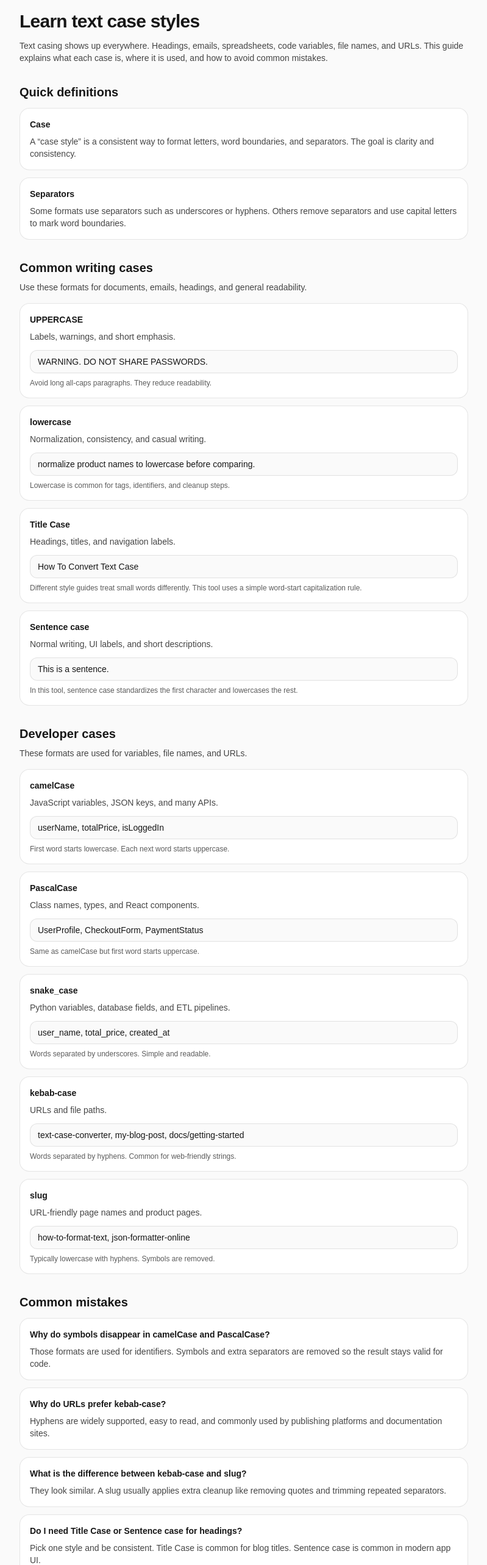
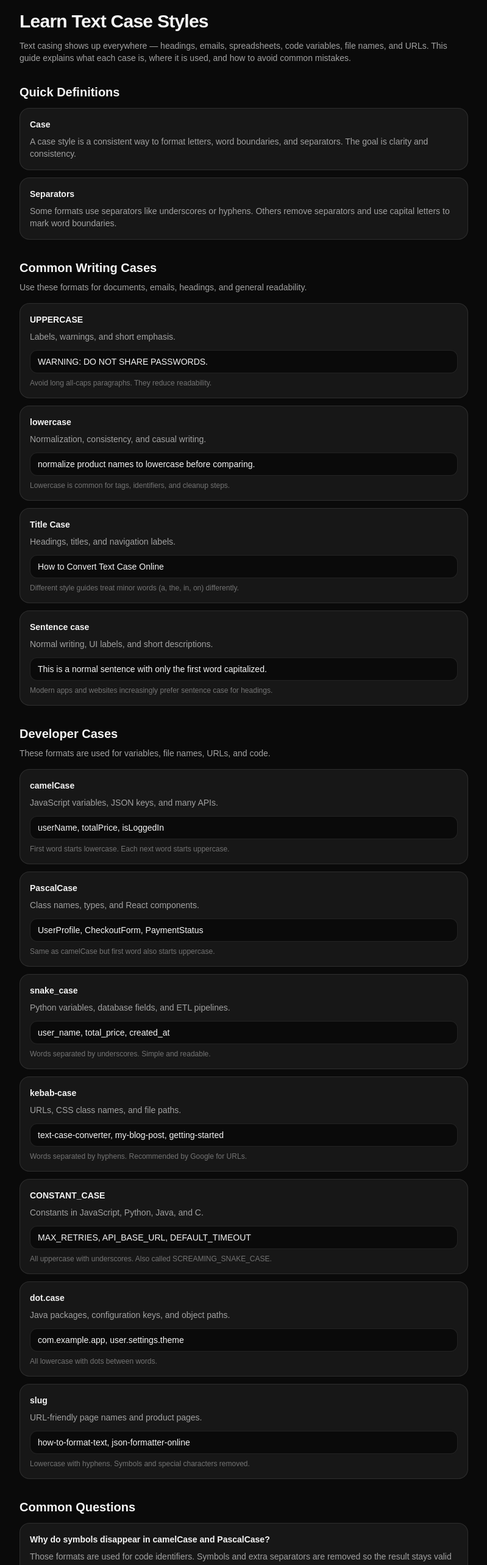
Before and after one commit to raiderj77/text-converter, a Next.js app: page /learn in a window 1280 px wide. Shown: the part 80-2646 px from the top of the page at 61% size, without its empty margins (240-1039 px from the left). Built offline with nearby package versions, Linux system fonts and the light colour scheme.

Commit message:
feat: add ad slots to blog index, blog posts, and learn page

```diff
--- a/app/blog/page.tsx
+++ b/app/blog/page.tsx
@@ -1,50 +1,50 @@
 import Link from "next/link";
+import type { Metadata } from "next";
 import { posts } from "@/lib/blog";
+import { getLiveTools, buildUrl } from "@/lib/config";
+import { BreadcrumbSchema } from "@/components/seo/schema";
+import { AdSlot } from "@/components/ui/ad-slot";
 
-export const metadata = {
-  title: "Blog | Text Case Converter",
+const pageUrl = buildUrl("/blog");
+
+export const metadata: Metadata = {
+  title: "Text Case Guides & Blog",
   description:
-    "Short, practical guides for uppercase, lowercase, Title Case, sentence case, camelCase, snake_case, kebab-case, and URL slugs.",
+    "Practical guides for uppercase, lowercase, Title Case, camelCase, snake_case, kebab-case, URL slugs, and more. Learn when to use each format with examples.",
+  alternates: { canonical: pageUrl },
+  openGraph: {
+    title: "Text Case Guides & Blog | FlipMyCase",
+    description:
+      "Practical guides for every text case format. Learn when to use each with examples.",
+    url: pageUrl,
+    type: "website",
+  },
 };
-
-function cx(...parts: Array<string | false | null | undefined>) {
-  return parts.filter(Boolean).join(" ");
-}
 
 export default function BlogIndex() {
   const items = posts.slice().sort((a, b) => a.title.localeCompare(b.title));
+  const tools = getLiveTools();
 
   return (
-    <main className="min-h-screen bg-neutral-950 text-neutral-100 pb-24">
+    <>
+      <BreadcrumbSchema
+        items={[
+          { name: "Home", href: "/" },
+          { name: "Blog", href: "/blog" },
+        ]}
+      />
+
       <div className="mx-auto max-w-6xl px-4 py-8">
-        <div className="flex items-start justify-between gap-4">
-          <div>
         <h1 className="text-2xl sm:text-3xl font-bold tracking-tight">
           Text Case Guides
         </h1>
-            <p className="mt-2 text-sm text-neutral-300">
-              Fast answers, examples, and naming rules. Built to help you pick the right case style
-              in seconds.
+        <p className="mt-2 text-sm text-neutral-400">
+          Practical guides for every text format. Learn when to use uppercase, Title Case,
+          camelCase, snake_case, and more — with real examples and best practices.
         </p>
-          </div>
 
-          <div className="flex items-center gap-2">
-            <Link
-              href="/"
-              className="rounded-xl px-3 py-2 text-sm border border-white/10 hover:bg-white/10"
-            >
-              Open tool
-            </Link>
-            <Link
-              href="/learn"
-              className="rounded-xl px-3 py-2 text-sm border border-white/10 hover:bg-white/10"
-            >
-              Learn
-            </Link>
-          </div>
-        </div>
-
-        <div className="mt-6 rounded-2xl border border-white/10 bg-neutral-900 p-4">
+        {/* Featured guides */}
+        <div className="mt-6">
           <div className="text-xs uppercase tracking-wide text-neutral-400">
             Start here
           </div>
@@ -53,63 +53,60 @@ export default function BlogIndex() {
               <Link
                 key={p.slug}
                 href={`/blog/${p.slug}`}
-                className="rounded-2xl border border-white/10 bg-neutral-950 p-4 hover:bg-white/5"
+                className="rounded-2xl border border-white/10 bg-neutral-900 p-4 hover:bg-white/5 transition-colors"
               >
                 <div className="text-sm font-semibold">{p.title}</div>
-                <div className="mt-2 text-sm text-neutral-300">{p.description}</div>
-                <div className="mt-3 text-xs text-neutral-400">Read guide</div>
+                <div className="mt-2 text-sm text-neutral-400">{p.description}</div>
+                <div className="mt-3 text-xs text-neutral-500">Read guide →</div>
               </Link>
             ))}
           </div>
         </div>
 
-        <div className="mt-8">
+        <AdSlot slot="after-tool" page="blog" />
+
+        {/* All guides */}
+        <div className="mt-6">
           <div className="text-xs uppercase tracking-wide text-neutral-400">
             All guides
           </div>
-
           <div className="mt-2 grid grid-cols-1 md:grid-cols-2 gap-2">
             {items.map((p) => (
               <Link
                 key={p.slug}
                 href={`/blog/${p.slug}`}
-                className={cx(
-                  "rounded-2xl border border-white/10 bg-neutral-900 p-4 hover:bg-white/5"
-                )}
+                className="rounded-2xl border border-white/10 bg-neutral-900 p-4 hover:bg-white/5 transition-colors"
               >
                 <div className="text-sm font-semibold">{p.title}</div>
-                <div className="mt-2 text-sm text-neutral-300">{p.description}</div>
-                <div className="mt-3 flex items-center justify-between">
-                  <span className="text-xs text-neutral-400">Read</span>
-                  <span className="text-xs text-neutral-400">/blog/{p.slug}</span>
-                </div>
+                <div className="mt-2 text-sm text-neutral-400">{p.description}</div>
               </Link>
             ))}
           </div>
         </div>
 
-        <div className="mt-10 rounded-2xl border border-white/10 bg-neutral-900 p-5">
-          <div className="text-sm font-semibold">Keep reading</div>
-          <p className="mt-2 text-sm text-neutral-300">
-            Open a guide, then use the tool. Each guide links to related pages so people move
-            through the site.
+        <AdSlot slot="mid-content" page="blog" />
+
+        {/* Tools cross-links */}
+        <section className="mt-10">
+          <h2 className="text-lg sm:text-xl font-semibold">Free Text Tools</h2>
+          <p className="mt-2 text-sm text-neutral-400">
+            Read the guides, then use the tools. All free, no signup, runs in your browser.
           </p>
           <div className="mt-4 flex flex-wrap gap-2">
+            {tools.map((t) => (
               <Link
-              href="/"
-              className="rounded-xl border border-white/10 px-3 py-2 text-sm hover:bg-white/10"
+                key={t.slug}
+                href={t.slug === "" ? "/" : `/${t.slug}`}
+                className="rounded-xl border border-white/10 px-3 py-2 text-sm hover:bg-white/5 transition-colors"
               >
-              Use the converter
+                {t.emoji} {t.name}
               </Link>
-            <Link
-              href="/learn"
-              className="rounded-xl border border-white/10 px-3 py-2 text-sm hover:bg-white/10"
-            >
-              Learn the formats
-            </Link>
+            ))}
           </div>
+        </section>
+
+        <AdSlot slot="before-footer" page="blog" />
       </div>
-      </div>
-    </main>
+    </>
   );
 }
--- a/app/learn/page.tsx
+++ b/app/learn/page.tsx
@@ -1,73 +1,120 @@
-export const metadata = {
-  title: "Learn Text Case Styles",
+import Link from "next/link";
+import type { Metadata } from "next";
+import { getLiveTools, buildUrl } from "@/lib/config";
+import { BreadcrumbSchema, FaqSchema } from "@/components/seo/schema";
+import { AdSlot } from "@/components/ui/ad-slot";
+
+const pageUrl = buildUrl("/learn");
+
+export const metadata: Metadata = {
+  title: "Learn Text Case Styles — When to Use Each Format",
   description:
     "Clear examples and use cases for uppercase, lowercase, Title Case, Sentence case, camelCase, PascalCase, snake_case, kebab-case, and URL slugs.",
+  alternates: { canonical: pageUrl },
+  openGraph: {
+    title: "Learn Text Case Styles | FlipMyCase",
+    description:
+      "Clear examples and use cases for every text case format. From writing to code.",
+    url: pageUrl,
+    type: "website",
+  },
 };
+
+const faqItems = [
+  {
+    question: "Why do symbols disappear in camelCase and PascalCase?",
+    answer:
+      "Those formats are used for code identifiers. Symbols and extra separators are removed so the result stays valid for variables, classes, and functions.",
+  },
+  {
+    question: "Why do URLs prefer kebab-case?",
+    answer:
+      "Hyphens are widely supported, easy to read, and recommended by Google for URL structure. They also work well in file names across all operating systems.",
+  },
+  {
+    question: "What is the difference between kebab-case and a slug?",
+    answer:
+      "They look similar. A slug applies extra cleanup like removing quotes, special characters, and trimming repeated separators to produce a clean URL-safe string.",
+  },
+  {
+    question: "Should I use Title Case or Sentence case for headings?",
+    answer:
+      "Pick one style and be consistent. Title Case is traditional for blog titles and book chapters. Sentence case is common in modern app interfaces and is easier to read.",
+  },
+];
 
 function Ex(props: { label: string; useFor: string; example: string; notes?: string }) {
   return (
-    <div className="rounded-2xl border border-black/10 dark:border-white/10 bg-white dark:bg-neutral-900 p-4">
+    <div className="rounded-2xl border border-white/10 bg-neutral-900 p-4">
       <div className="text-sm font-semibold">{props.label}</div>
-      <div className="mt-2 text-sm opacity-80">{props.useFor}</div>
-      <div className="mt-3 rounded-xl border border-black/10 dark:border-white/10 bg-neutral-50 dark:bg-neutral-950 px-3 py-2 text-sm break-words">
+      <div className="mt-2 text-sm text-neutral-400">{props.useFor}</div>
+      <div className="mt-3 rounded-xl border border-white/10 bg-neutral-950 px-3 py-2 text-sm font-mono break-words">
         {props.example}
       </div>
       {props.notes ? (
-        <div className="mt-2 text-xs opacity-70">{props.notes}</div>
+        <div className="mt-2 text-xs text-neutral-500">{props.notes}</div>
       ) : null}
     </div>
   );
 }
 
-function MiniFaq(props: { q: string; a: string }) {
+export default function LearnPage() {
+  const tools = getLiveTools();
+
   return (
-    <div className="rounded-2xl border border-black/10 dark:border-white/10 bg-white dark:bg-neutral-900 p-4">
-      <div className="text-sm font-semibold">{props.q}</div>
-      <div className="mt-2 text-sm opacity-80">{props.a}</div>
-    </div>
-  );
-}
+    <>
+      <BreadcrumbSchema
+        items={[
+          { name: "Home", href: "/" },
+          { name: "Learn", href: "/learn" },
+        ]}
+      />
+      <FaqSchema items={faqItems} />
 
-export default function LearnPage() {
-  return (
-    <main className="min-h-screen bg-neutral-50 text-neutral-900 dark:bg-neutral-950 dark:text-neutral-100">
       <div className="mx-auto max-w-3xl px-4 py-10">
-        <h1 className="text-3xl font-bold tracking-tight">Learn text case styles</h1>
-
-        <p className="mt-3 text-sm opacity-80">
-          Text casing shows up everywhere. Headings, emails, spreadsheets, code variables, file names, and URLs.
-          This guide explains what each case is, where it is used, and how to avoid common mistakes.
+        <h1 className="text-2xl sm:text-3xl font-bold tracking-tight">
+          Learn Text Case Styles
+        </h1>
+        <p className="mt-3 text-sm text-neutral-400">
+          Text casing shows up everywhere — headings, emails, spreadsheets, code variables,
+          file names, and URLs. This guide explains what each case is, where it is used, and
+          how to avoid common mistakes.
         </p>
 
+        {/* Quick definitions */}
         <section className="mt-8">
-          <h2 className="text-xl font-semibold">Quick definitions</h2>
+          <h2 className="text-xl font-semibold">Quick Definitions</h2>
           <div className="mt-3 grid gap-3">
-            <div className="rounded-2xl border border-black/10 dark:border-white/10 bg-white dark:bg-neutral-900 p-4">
+            <div className="rounded-2xl border border-white/10 bg-neutral-900 p-4">
               <div className="text-sm font-semibold">Case</div>
-              <p className="mt-2 text-sm opacity-80">
-                A “case style” is a consistent way to format letters, word boundaries, and separators. The goal is clarity and consistency.
+              <p className="mt-2 text-sm text-neutral-400">
+                A case style is a consistent way to format letters, word boundaries, and
+                separators. The goal is clarity and consistency.
               </p>
             </div>
-            <div className="rounded-2xl border border-black/10 dark:border-white/10 bg-white dark:bg-neutral-900 p-4">
+            <div className="rounded-2xl border border-white/10 bg-neutral-900 p-4">
               <div className="text-sm font-semibold">Separators</div>
-              <p className="mt-2 text-sm opacity-80">
-                Some formats use separators such as underscores or hyphens. Others remove separators and use capital letters to mark word boundaries.
+              <p className="mt-2 text-sm text-neutral-400">
+                Some formats use separators like underscores or hyphens. Others remove
+                separators and use capital letters to mark word boundaries.
               </p>
             </div>
           </div>
         </section>
 
+        <AdSlot slot="after-tool" page="learn" />
+
+        {/* Common writing cases */}
         <section className="mt-8">
-          <h2 className="text-xl font-semibold">Common writing cases</h2>
-          <p className="mt-2 text-sm opacity-80">
+          <h2 className="text-xl font-semibold">Common Writing Cases</h2>
+          <p className="mt-2 text-sm text-neutral-400">
             Use these formats for documents, emails, headings, and general readability.
           </p>
-
           <div className="mt-4 grid grid-cols-1 gap-3">
             <Ex
               label="UPPERCASE"
               useFor="Labels, warnings, and short emphasis."
-              example="WARNING. DO NOT SHARE PASSWORDS."
+              example="WARNING: DO NOT SHARE PASSWORDS."
               notes="Avoid long all-caps paragraphs. They reduce readability."
             />
             <Ex
@@ -79,24 +126,24 @@ export default function LearnPage() {
             <Ex
               label="Title Case"
               useFor="Headings, titles, and navigation labels."
-              example="How To Convert Text Case"
-              notes="Different style guides treat small words differently. This tool uses a simple word-start capitalization rule."
+              example="How to Convert Text Case Online"
+              notes="Different style guides treat minor words (a, the, in, on) differently."
             />
             <Ex
               label="Sentence case"
               useFor="Normal writing, UI labels, and short descriptions."
-              example="This is a sentence."
-              notes="In this tool, sentence case standardizes the first character and lowercases the rest."
+              example="This is a normal sentence with only the first word capitalized."
+              notes="Modern apps and websites increasingly prefer sentence case for headings."
             />
           </div>
         </section>
 
+        {/* Developer cases */}
         <section className="mt-8">
-          <h2 className="text-xl font-semibold">Developer cases</h2>
-          <p className="mt-2 text-sm opacity-80">
-            These formats are used for variables, file names, and URLs.
+          <h2 className="text-xl font-semibold">Developer Cases</h2>
+          <p className="mt-2 text-sm text-neutral-400">
+            These formats are used for variables, file names, URLs, and code.
           </p>
-
           <div className="mt-4 grid grid-cols-1 gap-3">
             <Ex
               label="camelCase"
@@ -108,7 +155,7 @@ export default function LearnPage() {
               label="PascalCase"
               useFor="Class names, types, and React components."
               example="UserProfile, CheckoutForm, PaymentStatus"
-              notes="Same as camelCase but first word starts uppercase."
+              notes="Same as camelCase but first word also starts uppercase."
             />
             <Ex
               label="snake_case"
@@ -118,57 +165,84 @@ export default function LearnPage() {
             />
             <Ex
               label="kebab-case"
-              useFor="URLs and file paths."
-              example="text-case-converter, my-blog-post, docs/getting-started"
-              notes="Words separated by hyphens. Common for web-friendly strings."
+              useFor="URLs, CSS class names, and file paths."
+              example="text-case-converter, my-blog-post, getting-started"
+              notes="Words separated by hyphens. Recommended by Google for URLs."
+            />
+            <Ex
+              label="CONSTANT_CASE"
+              useFor="Constants in JavaScript, Python, Java, and C."
+              example="MAX_RETRIES, API_BASE_URL, DEFAULT_TIMEOUT"
+              notes="All uppercase with underscores. Also called SCREAMING_SNAKE_CASE."
+            />
+            <Ex
+              label="dot.case"
+              useFor="Java packages, configuration keys, and object paths."
+              example="com.example.app, user.settings.theme"
+              notes="All lowercase with dots between words."
             />
             <Ex
               label="slug"
               useFor="URL-friendly page names and product pages."
               example="how-to-format-text, json-formatter-online"
-              notes="Typically lowercase with hyphens. Symbols are removed."
+              notes="Lowercase with hyphens. Symbols and special characters removed."
             />
           </div>
         </section>
 
+        <AdSlot slot="mid-content" page="learn" />
+
+        {/* Common mistakes / FAQ */}
         <section className="mt-8">
-          <h2 className="text-xl font-semibold">Common mistakes</h2>
+          <h2 className="text-xl font-semibold">Common Questions</h2>
           <div className="mt-3 grid gap-3">
-            <MiniFaq
-              q="Why do symbols disappear in camelCase and PascalCase?"
-              a="Those formats are used for identifiers. Symbols and extra separators are removed so the result stays valid for code."
-            />
-            <MiniFaq
-              q="Why do URLs prefer kebab-case?"
-              a="Hyphens are widely supported, easy to read, and commonly used by publishing platforms and documentation sites."
-            />
-            <MiniFaq
-              q="What is the difference between kebab-case and slug?"
-              a="They look similar. A slug usually applies extra cleanup like removing quotes and trimming repeated separators."
-            />
-            <MiniFaq
-              q="Do I need Title Case or Sentence case for headings?"
-              a="Pick one style and be consistent. Title Case is common for blog titles. Sentence case is common in modern app UI."
-            />
+            {faqItems.map((faq) => (
+              <div key={faq.question} className="rounded-2xl border border-white/10 bg-neutral-900 p-4">
+                <h3 className="text-sm font-semibold">{faq.question}</h3>
+                <p className="mt-2 text-sm text-neutral-400">{faq.answer}</p>
+              </div>
+            ))}
           </div>
         </section>
 
+        {/* Why a converter helps */}
         <section className="mt-8">
-          <h2 className="text-xl font-semibold">Why a converter helps</h2>
-          <ul className="mt-3 list-disc pl-5 text-sm opacity-80 space-y-2">
-            <li>You paste text once and reuse it across tools.</li>
-            <li>You avoid manual edits that introduce mistakes.</li>
-            <li>You normalize casing for data cleanup and consistent naming.</li>
-            <li>You create URL slugs fast for posts, products, and docs.</li>
-          </ul>
+          <h2 className="text-xl font-semibold">Why a Converter Saves Time</h2>
+          <div className="mt-3 text-sm text-neutral-400 space-y-2">
+            <p>Paste text once and see every format instantly. No manual retyping.</p>
+            <p>Copy output with one click. Fewer manual edits means fewer mistakes.</p>
+            <p>Normalize messy text from PDFs, spreadsheets, and emails in seconds.</p>
+            <p>Generate clean URL slugs for posts and products without thinking about formatting rules.</p>
+          </div>
         </section>
 
-        <div className="mt-10">
-          <a className="text-sm underline" href="/">
-            Back to the converter
-          </a>
-        </div>
+        {/* Tools cross-links */}
+        <section className="mt-10">
+          <h2 className="text-xl font-semibold">Try the Tools</h2>
+          <p className="mt-2 text-sm text-neutral-400">
+            All tools are free, require no signup, and process text entirely in your browser.
+          </p>
+          <div className="mt-4 flex flex-wrap gap-2">
+            {tools.map((t) => (
+              <Link
+                key={t.slug}
+                href={t.slug === "" ? "/" : `/${t.slug}`}
+                className="rounded-xl border border-white/10 px-3 py-2 text-sm hover:bg-white/5 transition-colors"
+              >
+                {t.emoji} {t.name}
+              </Link>
+            ))}
+            <Link
+              href="/blog"
+              className="rounded-xl border border-white/10 px-3 py-2 text-sm hover:bg-white/5 transition-colors"
+            >
+              📖 Read Guides
+            </Link>
+          </div>
+        </section>
+
+        <AdSlot slot="before-footer" page="learn" />
       </div>
-    </main>
+    </>
   );
 }
```
Also changed, not shown: app/blog/[slug]/page.tsx (+66 -73 lines). Lines whose indentation alone changed are shown as unchanged.
